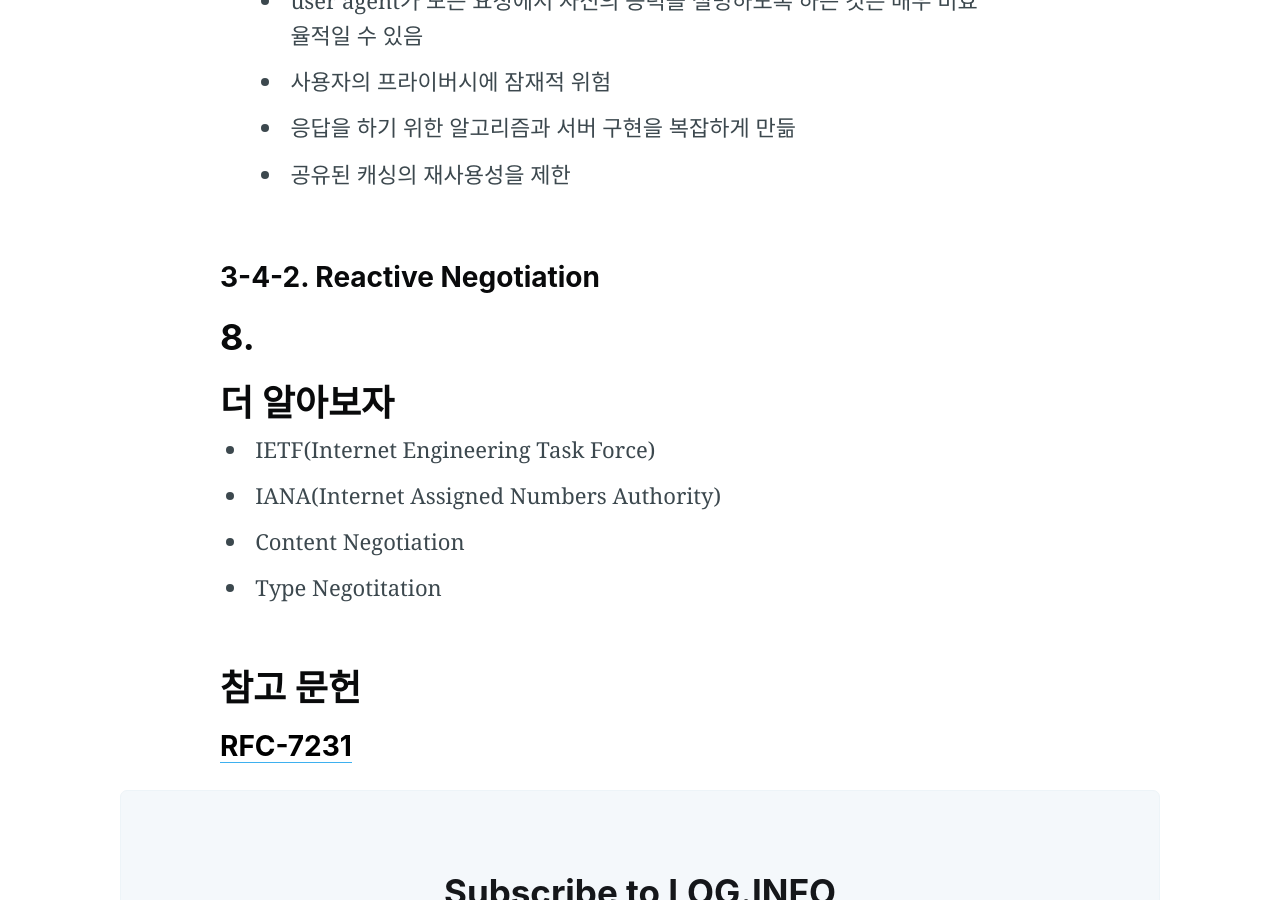
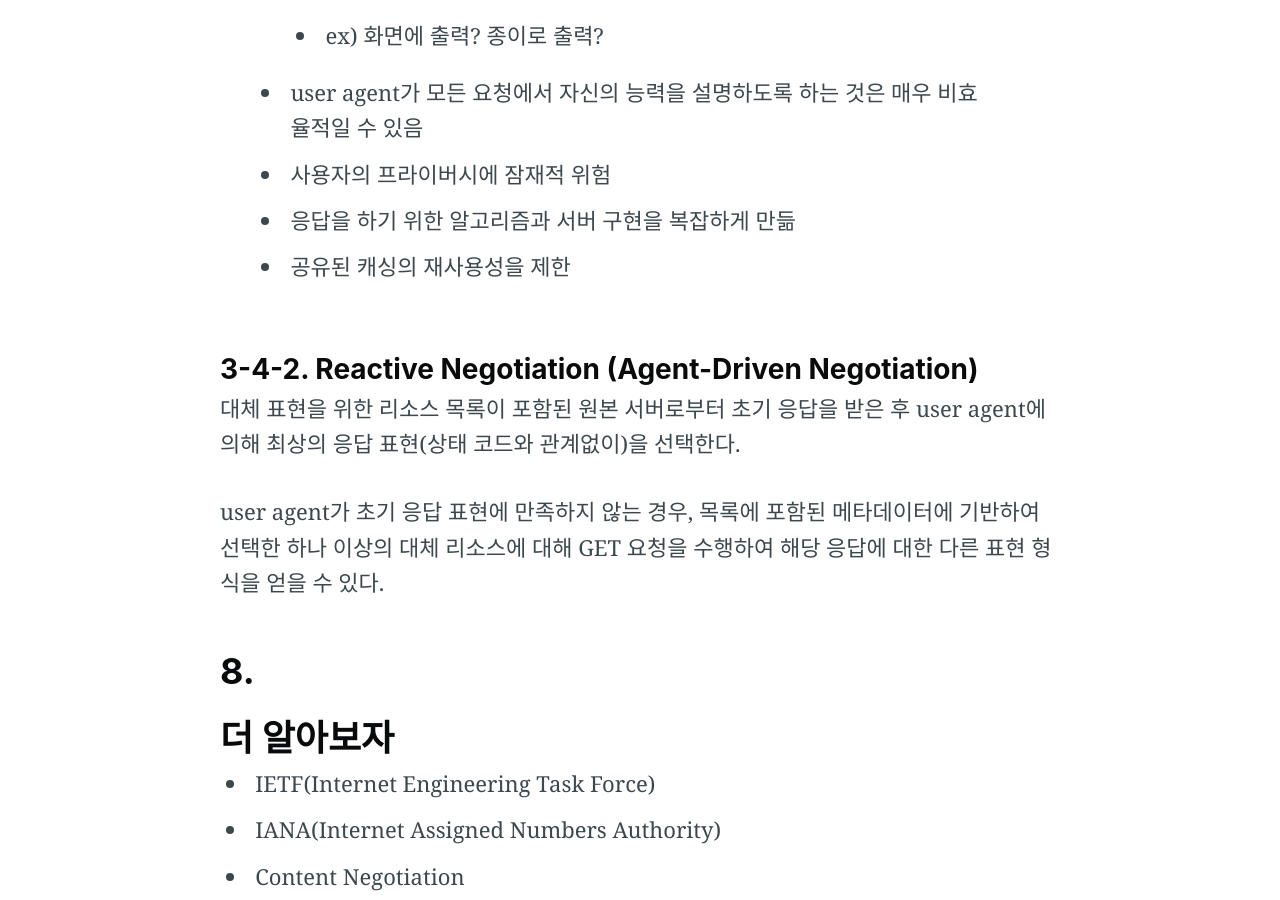
Before and after one commit to LOG-INFO/heechanYang.github.io, a Jekyll site: the page built from _posts/2019-05-21-HTTP 1.1.md, in a window 1280 px wide and 900 px high, scrolled down 8290 px. Built offline with Jekyll 4.4.1, drawn with Linux system fonts in a browser that asks for light colours; nearby versions of some CDN libraries; comment, search, counter and statistics services are not loaded; some of the changed text lies outside the part shown.

Commit message:
[ADD] HTTP 1.1 ~ 3-4. Content Negotitation

```diff
--- a/_posts/2019-05-21-HTTP 1.1.md
+++ b/_posts/2019-05-21-HTTP 1.1.md
@@ -155,8 +155,10 @@ HTTP 응답에서 다음과 같은 이유로 Content Negotitation을 위한 메
 
 - `Proactive Negotiation`
   - User agent의 명시적 선호에 따라 representation을 선택
+  - Server-Driven
 - `Reactive Negotiation`
   - User agent가 서버에서 제공하는 representation 목록을 선택
+  - Agent-Driven
 
 그 외에 다른 `Content Negotiation` 방식으로는 다음과 같은 것들이 있고, 이 방식들은 상호 배타적이지 않고, 각각 적용 가능성(?)과 실용성에 있어 trade-off를 가지고 있다.
 
@@ -167,7 +169,7 @@ HTTP 응답에서 다음과 같은 이유로 Content Negotitation을 위한 메
 - Transparent Content Negotiation
   - 제 3자(intermediary)가 content를 선택
 
-#### 3-4-1. Proactive Negotiation
+#### 3-4-1. Proactive Negotiation (Server-Driven Negotiation)
 
 명시적인 Section 5.3의 negotiation fields와 암시적인 특성들(클라이언트의 네트워크 주소, User-Agent field 등)을 포함한다.
 
@@ -185,7 +187,11 @@ HTTP 응답에서 다음과 같은 이유로 Content Negotitation을 위한 메
   - 응답을 하기 위한 알고리즘과 서버 구현을 복잡하게 만듦
   - 공유된 캐싱의 재사용성을 제한
 
-#### 3-4-2. Reactive Negotiation
+#### 3-4-2. Reactive Negotiation (Agent-Driven Negotiation)
+
+대체 표현을 위한 리소스 목록이 포함된 원본 서버로부터 초기 응답을 받은 후 user agent에 의해 최상의 응답 표현(상태 코드와 관계없이)을 선택한다.
+
+user agent가 초기 응답 표현에 만족하지 않는 경우, 목록에 포함된 메타데이터에 기반하여 선택한 하나 이상의 대체 리소스에 대해 GET 요청을 수행하여 해당 응답에 대한 다른 표현 형식을 얻을 수 있다.
 
 ## 8.
 
```
